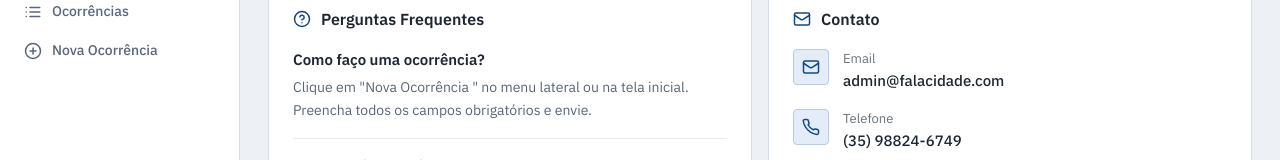
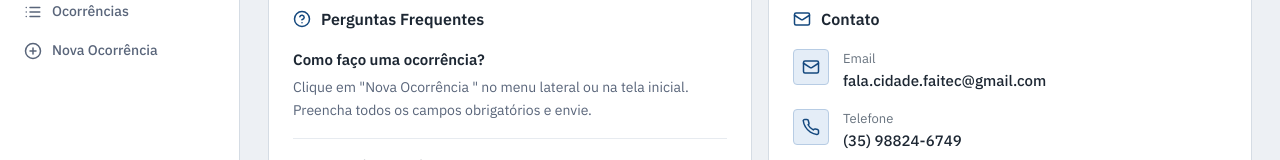
Before and after one commit to RRomano00/ProjetoFinalDeCurso, an Angular app in the folder Codificação/front-end/: page /help in a window 1280 px wide. Shown: the part 195-355 px from the top of the page. Built offline with nearby package versions, Linux system fonts and the light colour scheme; sample sign-in values are in the browser's storage.

Commit message:
fix: atualizando email de contato

```diff
--- a/Codificação/front-end/src/app/views/app/help/help.component.html
+++ b/Codificação/front-end/src/app/views/app/help/help.component.html
@@ -61,7 +61,7 @@
           </div>
           <div>
             <span class="contact-label">Email</span>
-            <span class="contact-value">admin&#64;falacidade.com</span>
+            <span class="contact-value">fala.cidade.faitec&#64;gmail.com</span>
           </div>
         </div>
         <div class="contact-item">
```
